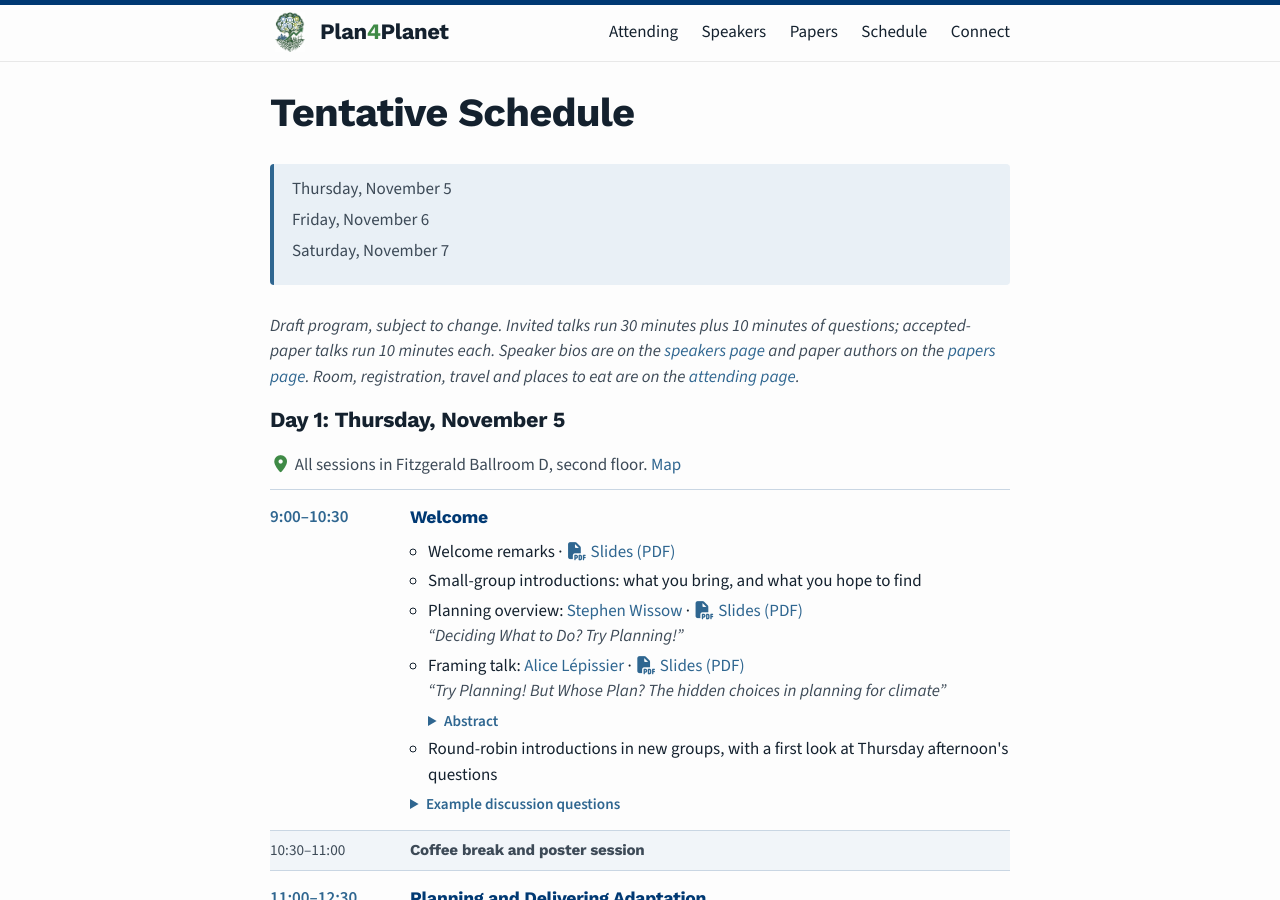
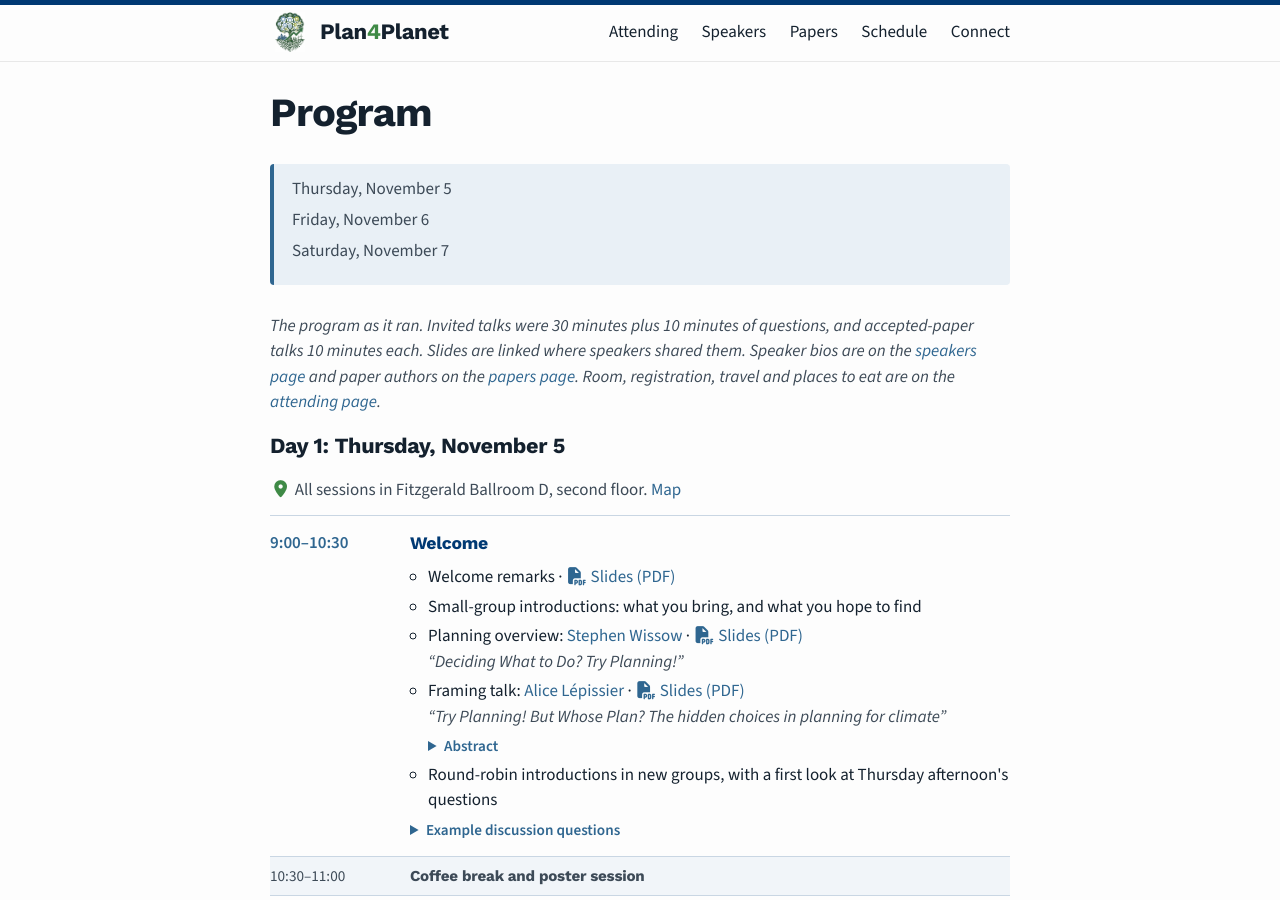
Before and after one commit to plan4planet/plan4planet.github.io, a Jekyll site: the page built from pages/schedule.md, in a window 1280 px wide and 900 px high. Built offline with Jekyll 4.4.1, drawn with Linux system fonts in a browser that asks for light colours; nearby versions of some CDN libraries; some of the changed text lies outside the part shown.

Commit message:
content: schedule page titled Program, without the draft caveat or the tentative lunch note

```diff
--- a/_data/schedule.yml
+++ b/_data/schedule.yml
@@ -1,5 +1,5 @@
-# Draft program, rendered on /schedule/ (pages/schedule.md).
-# Source: the "Draft program" tab of the speaker-info Google Doc.
+# The program as it ran, rendered on /schedule/ (pages/schedule.md).
+# Originally from the "Draft program" tab of the speaker-info Google Doc.
 #
 # Each day has a `room` (where its sessions are, shown under the day heading) and a list of slots. A slot with only `time` and `title` renders as a break row.
 # Session items: `label` (required), then optional `speaker` (links to /speakers/), `talk` (confirmed
@@ -142,7 +142,6 @@
         - "What role can planning research (multi-agent coordination, mechanism design) play in the economic and policy dimensions of mitigation, such as carbon markets, emissions trading design, corporate carbon accounting, and the equitable phase-out of fossil fuel infrastructure?"
     - time: 12:30–2:00
       title: Lunch (off site)
-      subtitle: "Tentatively a joint lunch with the Parsimonious SciML symposium: small groups from both symposia head out to lunch together. Details to be announced."
     - time: 2:00–3:30
       title: Planning Tools for Climate Users
       items:
--- a/pages/schedule.md
+++ b/pages/schedule.md
@@ -1,12 +1,12 @@
 ---
 layout: page
-title: Tentative Schedule
+title: Program
 permalink: /schedule/
 toc: true
 description: "The three-day program for Planning for a Better Planet, AAAI Fall Symposium 2026 (Nov 5–7, Arlington, VA): invited talks, paper sessions and community discussions."
 ---
 
-<p class="schedule-note">Draft program, subject to change. Invited talks run 30 minutes plus 10 minutes of questions; accepted-paper talks run 10 minutes each. Speaker bios are on the <a href="{{ '/speakers/' | relative_url }}">speakers page</a> and paper authors on the <a href="{{ '/papers/' | relative_url }}">papers page</a>. Room, registration, travel and places to eat are on the <a href="{{ '/attending/' | relative_url }}">attending page</a>.</p>
+<p class="schedule-note">The program as it ran. Invited talks were 30 minutes plus 10 minutes of questions, and accepted-paper talks 10 minutes each. Slides are linked where speakers shared them. Speaker bios are on the <a href="{{ '/speakers/' | relative_url }}">speakers page</a> and paper authors on the <a href="{{ '/papers/' | relative_url }}">papers page</a>. Room, registration, travel and places to eat are on the <a href="{{ '/attending/' | relative_url }}">attending page</a>.</p>
 
 {% for day in site.data.schedule %}
 <h3 id="{{ day.id }}"><span class="schedule-day">{{ day.day }}:</span> {{ day.date }}</h3>
```
